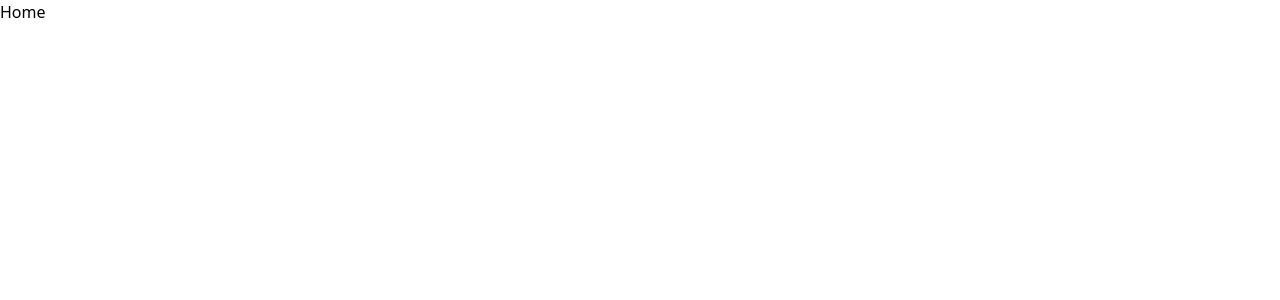
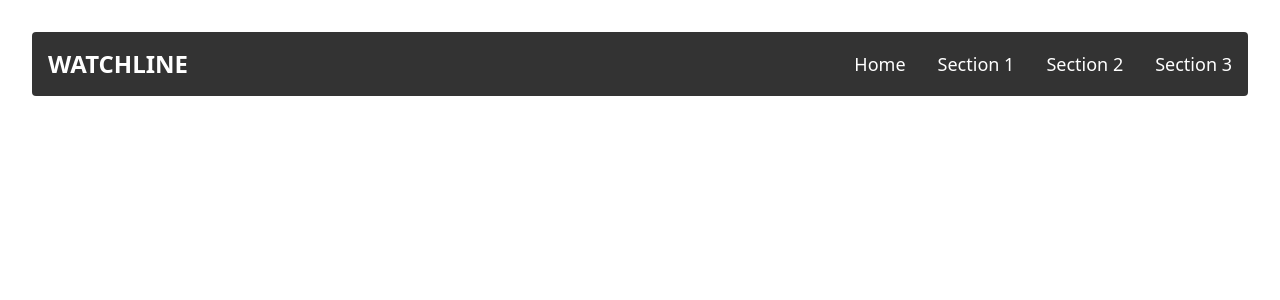
Before and after one commit to nierforprogramming/watchlineup, a Next.js app: page / in a window 1280 px wide. Shown: the top 300 px of the page. Built offline with nearby package versions, Linux system fonts and the light colour scheme.

Commit message:
Navbar completed

```diff
--- a/app/page.js
+++ b/app/page.js
@@ -1,7 +1,12 @@
+import Navbar from "@/components/Navbar";
 import React from "react";
 
 const Home = () => {
-  return <div>Home</div>;
+  return (
+    <div>
+      <Navbar />
+    </div>
+  );
 };
 
 export default Home;
--- /dev/null
+++ b/assets/index.js
@@ -0,0 +1,19 @@
+export const sectionLinks = [
+  {
+    name: "Home",
+    path: "#home",
+  },
+
+  {
+    name: "Section 1",
+    path: "#section-one",
+  },
+  {
+    name: "Section 2",
+    path: "#section-two",
+  },
+  {
+    name: "Section 3",
+    path: "#section-three",
+  },
+];
--- /dev/null
+++ b/components/Logo.jsx
@@ -0,0 +1,11 @@
+import React from "react";
+
+const Logo = () => {
+  return (
+    <div className="uppercase text-2xl text-white font-bold px-4">
+      watchline
+    </div>
+  );
+};
+
+export default Logo;
--- /dev/null
+++ b/components/Navbar.jsx
@@ -0,0 +1,52 @@
+"use client";
+import React, { useState } from "react";
+import Link from "next/link";
+import { RiMenu3Line } from "react-icons/ri";
+
+import { sectionLinks } from "@/assets";
+import Logo from "./Logo";
+
+const Navbar = () => {
+  const [isOpen, setIsOpen] = useState(false);
+  return (
+    <nav className="bg-black/80 m-2 sm:m-8 sm:rounded-sm">
+      <div className="h-16 items-center flex justify-between">
+        <Logo />
+        {/* Desktop Menu */}
+        <div className="hidden sm:block ml-auto">
+          {sectionLinks.map((link) => (
+            <Link
+              className="text-white text-lg px-4"
+              href={link.path}
+              key={link.name}
+            >
+              {link.name}
+            </Link>
+          ))}
+        </div>
+        <button
+          className="block sm:hidden px-4 text-3xl text-white"
+          onClick={() => setIsOpen(!isOpen)}
+        >
+          <RiMenu3Line />
+        </button>
+      </div>
+      {/* Mobile View */}
+      <div
+        className={`${isOpen ? "block" : "hidden"} block sm:hidden bg-black/20`}
+      >
+        {sectionLinks.map((link) => (
+          <Link
+            className="text-white text-lg p-3 block"
+            href={link.path}
+            key={link.name}
+          >
+            {link.name}
+          </Link>
+        ))}
+      </div>
+    </nav>
+  );
+};
+
+export default Navbar;
--- a/package.json
+++ b/package.json
@@ -11,7 +11,8 @@
   "dependencies": {
     "next": "16.1.6",
     "react": "19.2.3",
-    "react-dom": "19.2.3"
+    "react-dom": "19.2.3",
+    "react-icons": "^5.6.0"
   },
   "devDependencies": {
     "@tailwindcss/postcss": "^4",
```
Also changed, not shown: 1 other file (tests, documents, lock files or other folders).
